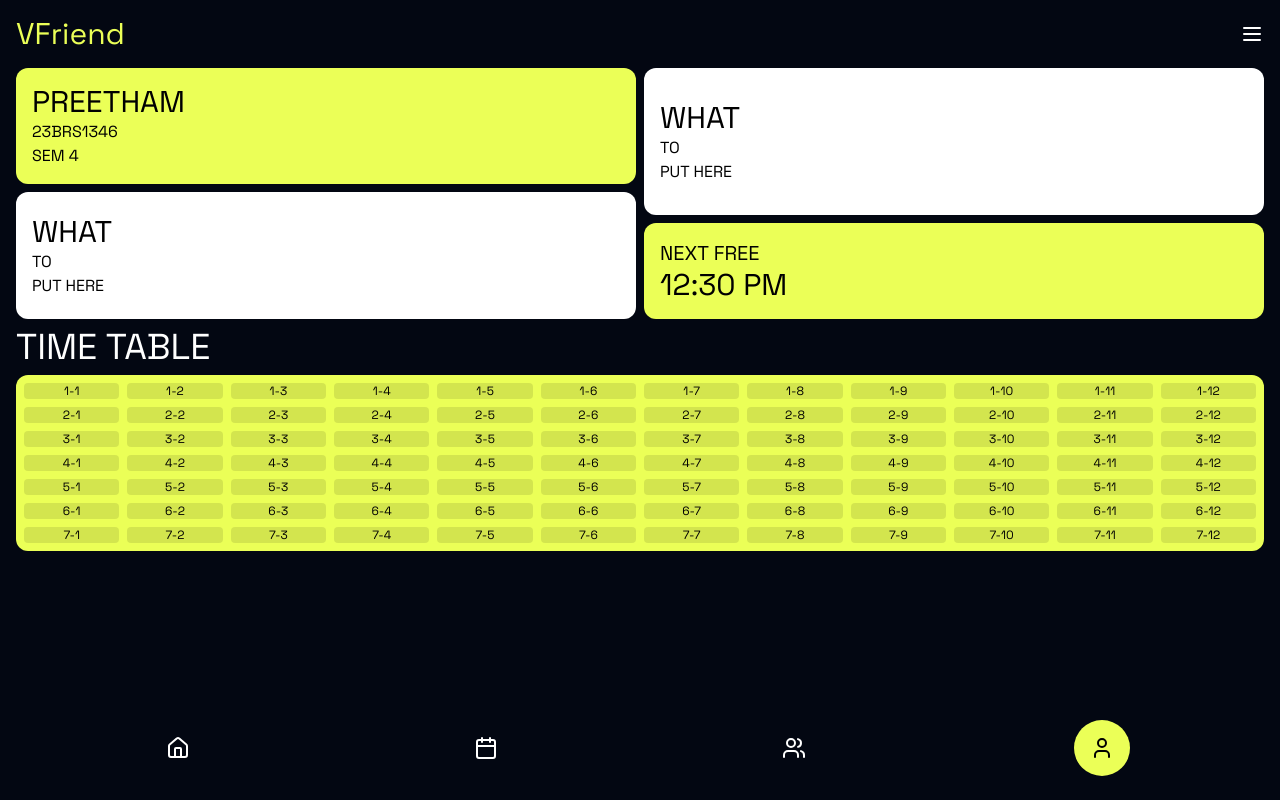
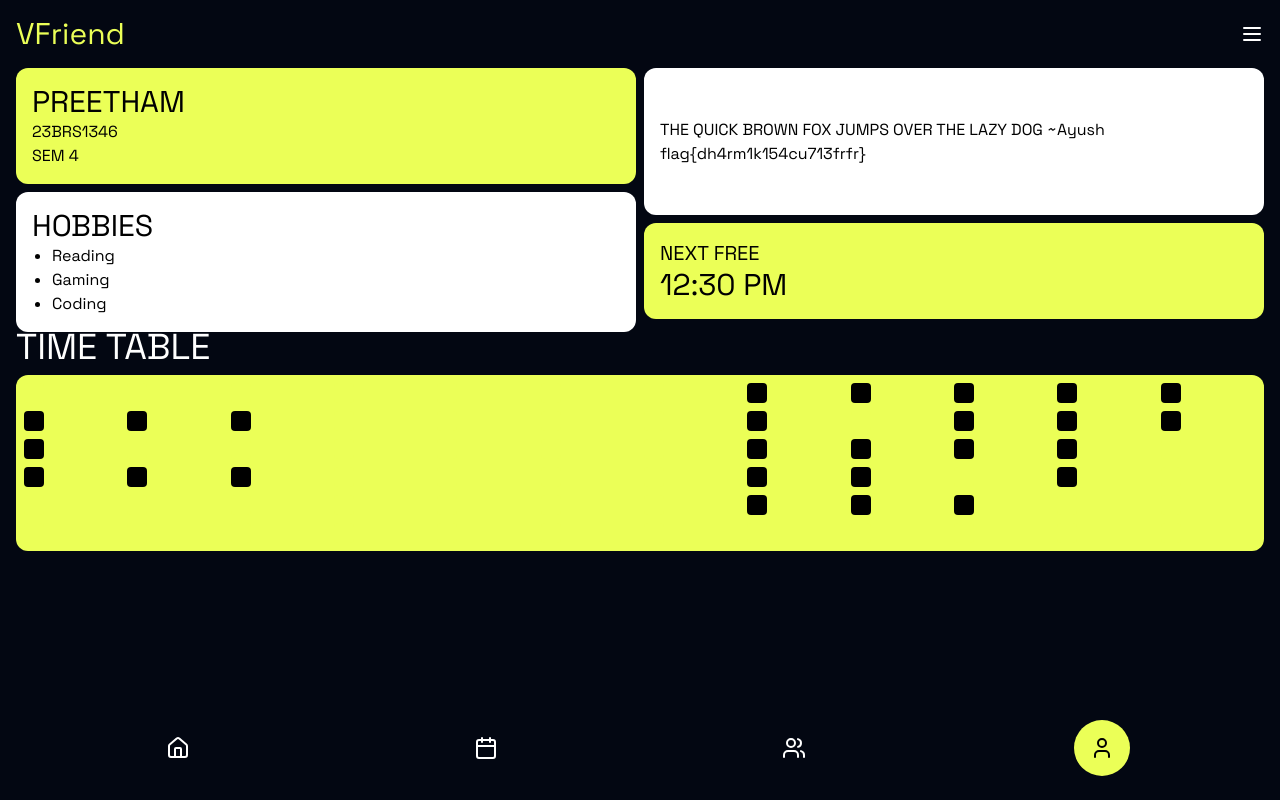
Before and after one commit to ppmpreetham/vfriend, a React (Vite) app: page / in a window 1280 px wide. Both pictures are taken after a click on the button 1102 px from the left and 748 px from the top of the page. Built offline with nearby package versions, Linux system fonts and the light colour scheme.

Commit message:
add: profile tab (hmmmmmmmmmm..?)

```diff
--- a/src/components/profile/Profile.tsx
+++ b/src/components/profile/Profile.tsx
@@ -1,4 +1,6 @@
 import React from "react";
+import ScheduleGrid from "./ScheduleGrid";
+import scheduleData from "./timetable_minimal.json";
 
 const Profile = () => {
   return (
@@ -11,16 +13,19 @@ const Profile = () => {
             <div>SEM 4</div>
           </div>
           <div className="p-4 bg-white text-black flex flex-col w-full flex-2 rounded-xl justify-center">
-            <div className="text-3xl">WHAT</div>
-            <div>TO</div>
-            <div>PUT HERE</div>
+            <div className="text-3xl">HOBBIES</div>
+            <ul className="list-disc pl-5">
+              <li>Reading</li>
+              <li>Gaming</li>
+              <li>Coding</li>
+            </ul>
           </div>
         </div>
         <div className="mr-4 w-1/2 flex flex-col gap-2">
           <div className="p-4 bg-white text-black flex flex-col w-full flex-2 rounded-xl justify-center">
-            <div className="text-3xl">WHAT</div>
-            <div>TO</div>
-            <div>PUT HERE</div>
+            <div>
+              THE QUICK BROWN FOX JUMPS OVER THE LAZY DOG ~Ayush {`flag{dh4rm1k154cu713frfr}`}{" "}
+            </div>
           </div>
           <div className="p-4 bg-primary text-black flex flex-col w-full flex-1 rounded-xl justify-center">
             <div className="text-xl">NEXT FREE</div>
@@ -29,20 +34,7 @@ const Profile = () => {
         </div>
       </div>
       <div className="mx-4 my-2 text-4xl">TIME TABLE</div>
-      <div className="grid grid-cols-12 gap-2 mx-4 bg-primary text-black rounded-xl p-2">
-        {Array.from({ length: 7 }).map((_, rowIndex) => (
-          <React.Fragment key={`row-${rowIndex}`}>
-            {Array.from({ length: 12 }).map((_, colIndex) => (
-              <div
-                key={`cell-${rowIndex}-${colIndex}`}
-                className="bg-black/10 rounded-sm flex items-center justify-center text-xs"
-              >
-                {rowIndex + 1}-{colIndex + 1}
-              </div>
-            ))}
-          </React.Fragment>
-        ))}
-      </div>
+      <ScheduleGrid data={scheduleData} />
     </div>
   );
 };
--- /dev/null
+++ b/src/components/profile/ScheduleGrid.tsx
@@ -0,0 +1,55 @@
+import React from "react";
+
+type ClassEntry = {
+  d: number; // Day: 1 (Mon) to 6 (Sat)
+  s: string; // "t" (theory) or "l" (lab)
+  p: number; // Period: 1–12
+  f: string; // Full class info
+};
+
+type UserSchedule = {
+  u: string;
+  t: string;
+  o: ClassEntry[];
+};
+
+type ScheduleGridProps = {
+  data: UserSchedule;
+};
+
+const ScheduleGrid: React.FC<ScheduleGridProps> = ({ data }) => {
+  const getScheduleMatrix = (): boolean[][] => {
+    const matrix: boolean[][] = Array.from({ length: 6 }, () =>
+      Array(12).fill(false)
+    );
+
+    for (const entry of data.o) {
+      const dayIdx = entry.d - 1;
+      const periodIdx = entry.p - 1;
+      if (dayIdx >= 0 && dayIdx < 6 && periodIdx >= 0 && periodIdx < 12) {
+        matrix[dayIdx][periodIdx] = true;
+      }
+    }
+
+    return matrix;
+  };
+
+  const scheduleMatrix = getScheduleMatrix();
+
+  return (
+    <div className="grid grid-cols-12 gap-2 mx-4 bg-primary text-black rounded-xl p-2">
+      {scheduleMatrix.map((dayRow, rowIndex) =>
+        dayRow.map((hasClass, colIndex) => (
+          <div
+            key={`cell-${rowIndex}-${colIndex}`}
+            className={`rounded-sm aspect-square h-5 ${
+              hasClass ? "bg-black" : "bg-primary"
+            }`}
+          />
+        ))
+      )}
+    </div>
+  );
+};
+
+export default ScheduleGrid;
--- /dev/null
+++ b/src/components/profile/timetable_minimal.json
@@ -0,0 +1,32 @@
+{
+  "u": "ppmpreetham",
+  "t": "2025-06-12T15:51:23.720831800+00:00",
+  "o": [
+    { "d": 1, "s": "t", "p": 8, "f": "A2-BMAT201L-TH-AB3-206-ALL" },
+    { "d": 1, "s": "t", "p": 9, "f": "F2-BCSE420L-TH-AB3-305-ALL" },
+    { "d": 1, "s": "t", "p": 10, "f": "D2-BCSE303L-TH-AB3-501-ALL" },
+    { "d": 1, "s": "t", "p": 11, "f": "TB2-BSTS102P-SS-AB3-205-ALL" },
+    { "d": 1, "s": "t", "p": 12, "f": "TG2-BCSE203E-ETH-AB3-303-ALL" },
+    { "d": 2, "s": "t", "p": 8, "f": "B2-BSTS102P-SS-AB3-205-ALL" },
+    { "d": 2, "s": "t", "p": 10, "f": "E2-BCSE205L-TH-AB3-401-ALL" },
+    { "d": 2, "s": "t", "p": 11, "f": "TC2-BCSE302L-TH-AB3-303-ALL" },
+    { "d": 2, "s": "t", "p": 12, "f": "TAA2-BMAT201L-TH-AB3-206-ALL" },
+    { "d": 2, "s": "l", "p": 1, "f": "L8-BCSE420P-LO-AB3-311-ALL" },
+    { "d": 2, "s": "l", "p": 2, "f": "L9-BCSE303P-LO-AB3-611-ALL" },
+    { "d": 2, "s": "l", "p": 3, "f": "L10-BCSE303P-LO-AB3-611-ALL" },
+    { "d": 3, "s": "t", "p": 8, "f": "C2-BCSE302L-TH-AB3-303-ALL" },
+    { "d": 3, "s": "t", "p": 9, "f": "A2-BMAT201L-TH-AB3-206-ALL" },
+    { "d": 3, "s": "t", "p": 10, "f": "F2-BCSE420L-TH-AB3-305-ALL" },
+    { "d": 3, "s": "t", "p": 11, "f": "TD2-BCSE303L-TH-AB3-501-ALL" },
+    { "d": 3, "s": "l", "p": 1, "f": "L14-BCSE203E-ELA-AB3-612-ALL" },
+    { "d": 4, "s": "t", "p": 8, "f": "D2-BCSE303L-TH-AB3-501-ALL" },
+    { "d": 4, "s": "t", "p": 9, "f": "B2-BSTS102P-SS-AB3-205-ALL" },
+    { "d": 4, "s": "t", "p": 11, "f": "TE2-BCSE205L-TH-AB3-401-ALL" },
+    { "d": 4, "s": "l", "p": 1, "f": "L20-BCSE302P-LO-AB1-614-ALL" },
+    { "d": 4, "s": "l", "p": 2, "f": "L21-BCSE203E-ELA-AB3-612-ALL" },
+    { "d": 4, "s": "l", "p": 3, "f": "L22-BCSE203E-ELA-AB3-612-ALL" },
+    { "d": 5, "s": "t", "p": 8, "f": "E2-BCSE205L-TH-AB3-401-ALL" },
+    { "d": 5, "s": "t", "p": 9, "f": "C2-BCSE302L-TH-AB3-303-ALL" },
+    { "d": 5, "s": "t", "p": 10, "f": "TA2-BMAT201L-TH-AB3-206-ALL" }
+  ]
+}
```
